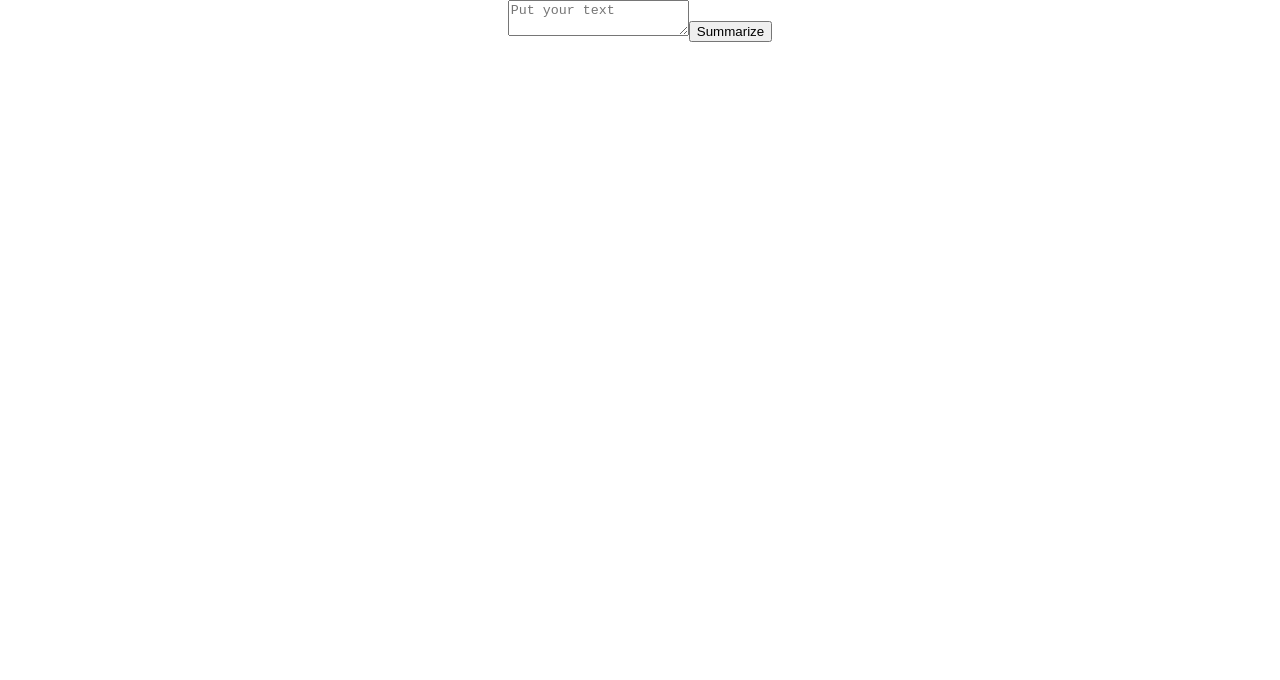
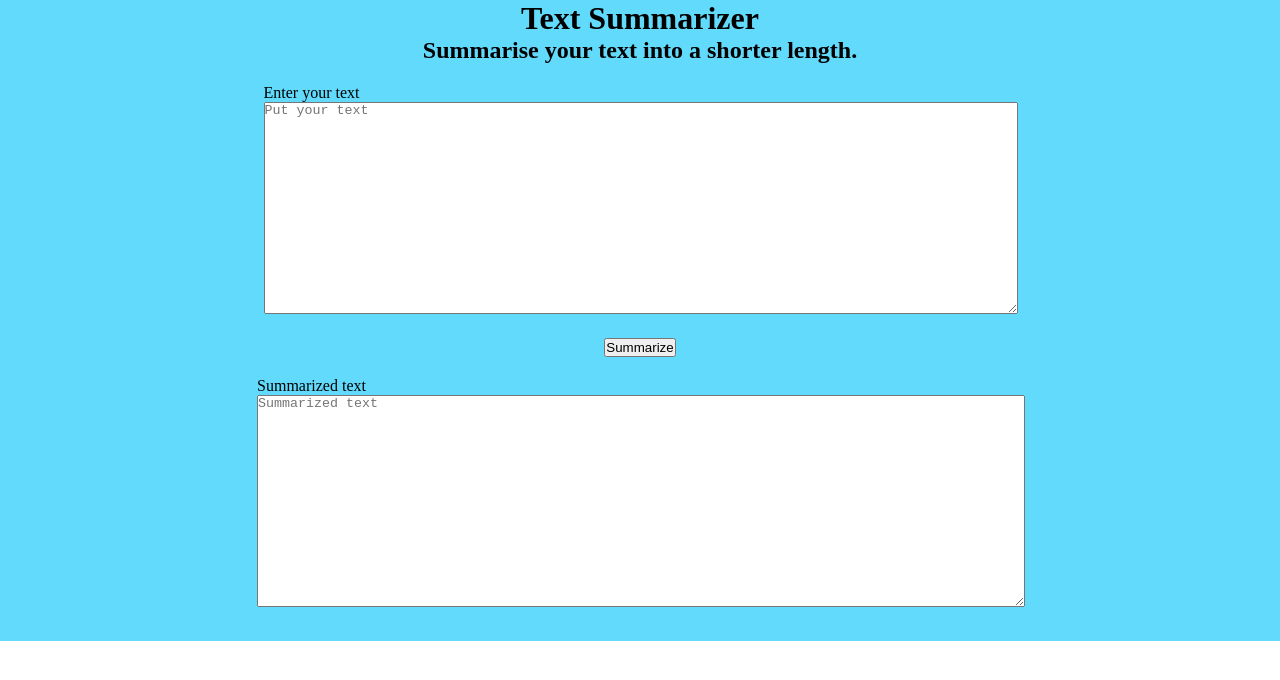
Before and after one commit to femakin/TextSummarization-with-ChatGPT-and-React, a React (Create React App) app in the folder textsummarization/: page / in a window 1280 px wide. Shown: the top 680 px of the page. Built offline with nearby package versions, Linux system fonts and the light colour scheme.

Commit message:
progress

```diff
--- a/textsummarization/src/App.css
+++ b/textsummarization/src/App.css
@@ -1,4 +1,4 @@
-.App {
+/* .App {
   text-align: center;
 }
 
@@ -32,7 +32,61 @@
   from {
     transform: rotate(0deg);
   }
+
   to {
     transform: rotate(360deg);
   }
+} */
+
+* {
+  margin: 0;
+  padding: 0;
 }
+
+.App_ {
+  margin: 0 auto;
+  width: 100%;
+  max-width: 70%;
+  background: #61dafb;
+  height: auto;
+}
+
+
+.container {
+  display: flex;
+  flex-wrap: wrap;
+  justify-content: center;
+  align-items: center;
+  flex-direction: column;
+  gap: 20px;
+
+}
+
+
+.text_form {
+  /* margin-top: 20px; */
+}
+
+
+textarea {
+  width: 100%;
+  /* margin-top: 100px; */
+}
+
+#root {
+  background: #61dafb;
+  /* height: 100vh; */
+}
+
+.summarized_text {
+  margin-bottom: 30px;
+}
+
+
+.header {
+  display: flex;
+  justify-content: center;
+  align-items: center;
+  flex-direction: column;
+  margin-bottom: 20px;
+}
--- a/textsummarization/src/App.js
+++ b/textsummarization/src/App.js
@@ -6,10 +6,11 @@ import { useEffect, useState } from 'react';
 function App() {
 
   const [text, setText] = useState('')
+  const [summarizedtext, setsummarizedtext] = useState('')
 
   const configuration = new Configuration({
     // apiKey: process.env.OPENAI_API_KEY,
-    apiKey: 'apikey'
+    apiKey: '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'
   });
   const openai = new OpenAIApi(configuration);
 
@@ -25,7 +26,8 @@ function App() {
       temperature: 0.6,
       max_tokens: 100,
     }).then((res) => {
-      console.log(res, 'res')
+      console.log(res?.data?.choices[0]?.text, 'res')
+      setsummarizedtext(res?.data?.choices[0]?.text)
     })
     )
   }
@@ -72,40 +74,39 @@ function App() {
 
 
   return (
-    <div className="App">
+    <div className="App_">
+
+
+      <div className='header'  >
+        <h1>  Text Summarizer</h1>
+        <h2> Summarise your text into a shorter length.</h2>
+      </div>
 
 
 
-      {/* <header className="App-header">
-        <img src={logo} className="App-logo" alt="logo" />
-        <p>
-          Edit <code>src/App.js</code> and save to reload.
-        </p>
-        <a
-          className="App-link"
-          href="https://reactjs.org"
-          target="_blank"
-          rel="noopener noreferrer"
-        >
-          Learn React
-        </a>
-      </header> */}
+      <div className='container' >
+        <div className='text_form'  >
+          <form   >
+            <label>Enter your text</label>
+            <textarea rows={14} cols={80} placeholder='Put your text' value={text} onChange={(e) => setText(e.target.value)} />
 
-      <form onSubmit={HandleSubmit}  >
-
-        <textarea placeholder='Put your text' value={text} onChange={(e) => setText(e.target.value)} />
+          </form>
+        </div>
 
 
-
-        <button type='submit'   >Summarize</button>
+        <div>
+          <button type='button' onClick={HandleSubmit}  >Summarize</button>
+        </div>
 
 
+        <div className='summarized_text' >
+          <label>Summarized text</label>
+          <textarea placeholder='Summarized text' cols={80} rows={14} value={summarizedtext} onChange={(e) => setText(e.target.value)} />
+
+        </div>
 
 
-      </form>
-
-
-
+      </div>
     </div>
   );
 }
--- a/textsummarization/src/index.css
+++ b/textsummarization/src/index.css
@@ -1,4 +1,4 @@
-body {
+/* body {
   margin: 0;
   font-family: -apple-system, BlinkMacSystemFont, 'Segoe UI', 'Roboto', 'Oxygen',
     'Ubuntu', 'Cantarell', 'Fira Sans', 'Droid Sans', 'Helvetica Neue',
@@ -10,4 +10,4 @@ body {
 code {
   font-family: source-code-pro, Menlo, Monaco, Consolas, 'Courier New',
     monospace;
-}
+} */
```
Also changed, not shown: 1 other file (tests, documents, lock files or other folders).
